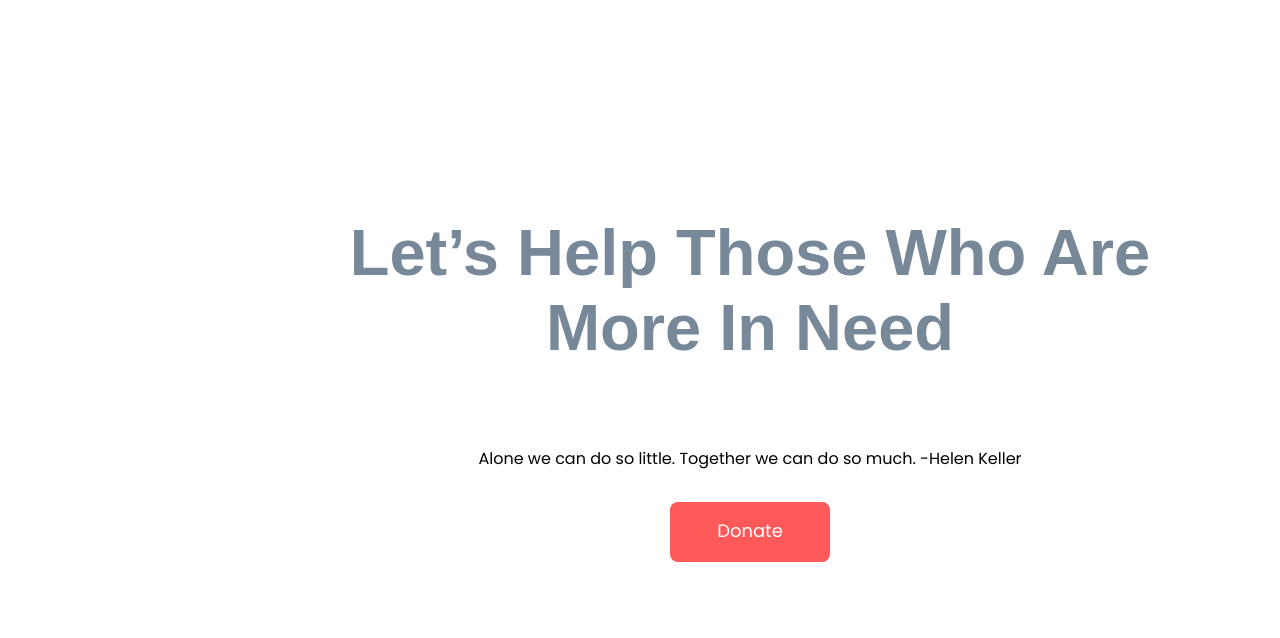
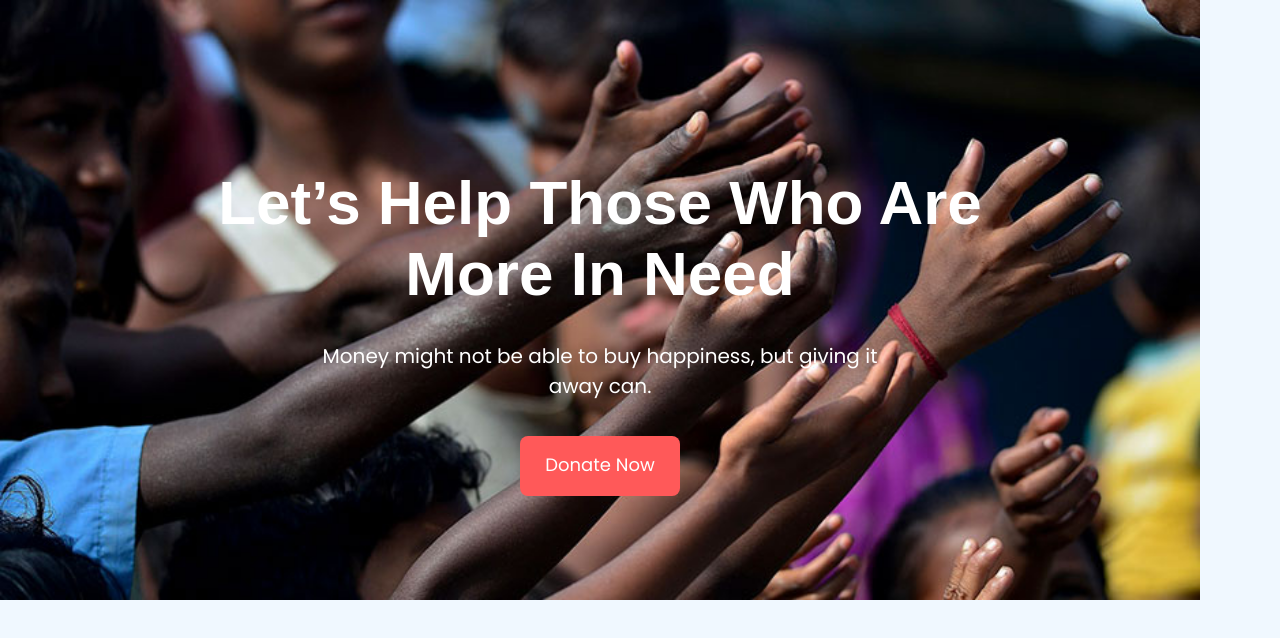
Before and after one commit to kavedweller/CWD-b6-Submission-1, a plain HTML site: page index.html in a window 1280 px wide. Drawn offline with Linux system fonts and the light colour scheme.

Commit message:
top part

```diff
--- a/index.html
+++ b/index.html
@@ -13,6 +13,7 @@
 </head>
 
 <body>
+    <div>
         <!-- text-on-top container -->
         <div class="top-container">
             <div class="top-texts-container">
@@ -20,14 +21,16 @@
                     <p>Let’s Help Those Who Are More In Need</p>
                 </div>
                 <div class="top-middle-texts">
-                <p>Alone we can do so little. Together we can do so much. -Helen Keller</p>
+                    <p>Money might not be able to buy happiness, but giving it away can.</p>
                 </div>
                 <div class="donate-btn">
-                <div class="donate-txt">Donate</div>
+                    <div class="donate-txt">Donate Now</div>
                 </div>
             </div>
         </div>
         <!-- text-on-top container ends -->
+    </div>
+
 </body>
 
 </html>
--- a/style.css
+++ b/style.css
@@ -1,36 +1,45 @@
-.content-title {
-    font-family: 'Poppins', sans-serif;
-    font-weight: 400;
+body {
+    background-color: aliceblue;
+    margin: 0;
 }
 
-.content-text {
-    font-family: 'Poppins', 'sans-serif';
-    font: 400;
+.top-container {
+    display: flex;
+    align-items: center;
+    justify-content: center;
+    width: 1200px;
+    height: 600px;
+    background-image: url(images/donation13.jpg);
+    background-repeat: no-repeat;
+    background-size: cover;
 }
 
 /* Texts-on-top */
 
 .top-texts-container {
+
+    justify-content: center;
     align-items: center;
     display: flex;
     flex-direction: column;
-    position: absolute;
-    left: 300px;
-    top: 150px;
     width: 900px;
 }
 
 .bigger-texts {
-    color: lightslategray;
+    color: white;
     font-family: Arial, sans-serif;
-    font-size: 65px;
+    font-size: 62px;
     font-weight: 700;
     text-align: center;
 }
 
 .top-middle-texts {
+    max-width: 65%;
+    color: white;
     font-family: 'Poppins', sans-serif;
-    font: 20px;
+    font-size: 20px;
+    text-align: center;
+    margin-top: -50px;
 }
 
 .donate-btn {
```
Also changed, not shown: images/donation13.jpg (added). Lines whose indentation alone changed are shown as unchanged.
